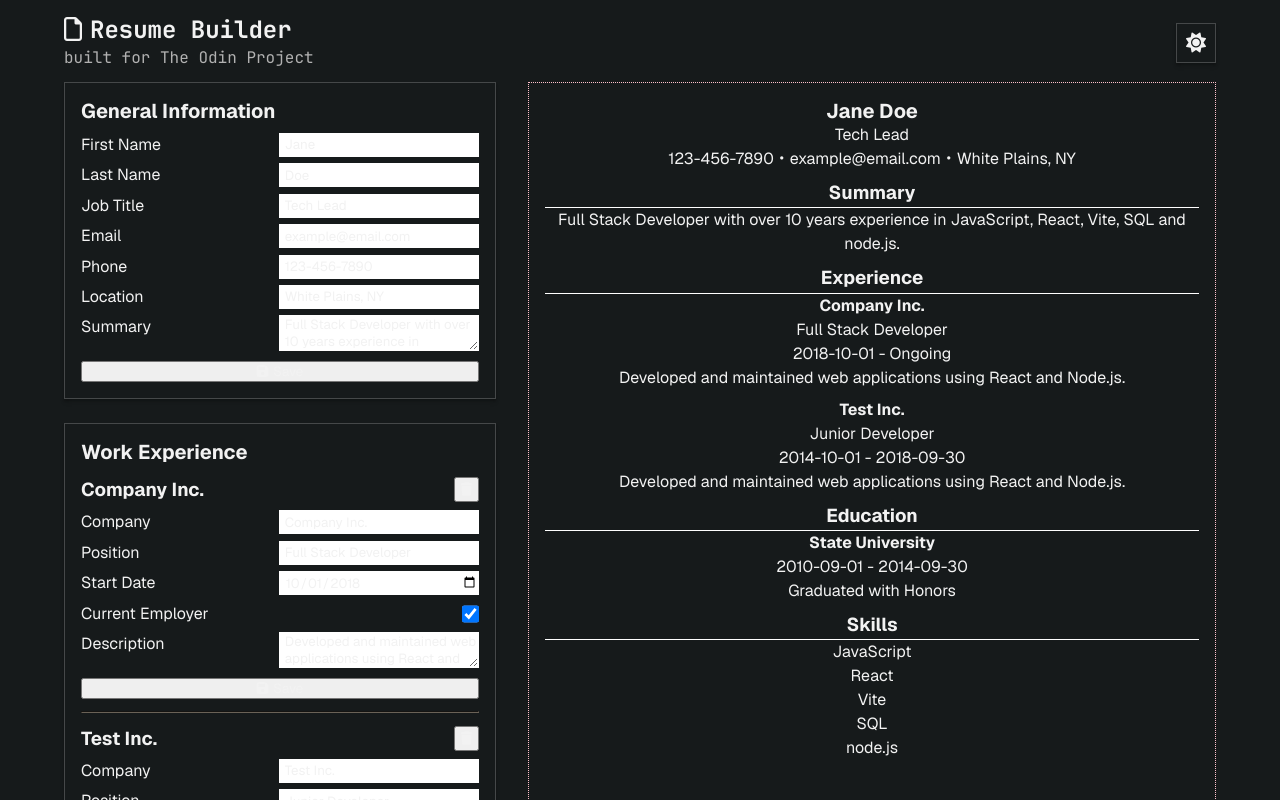
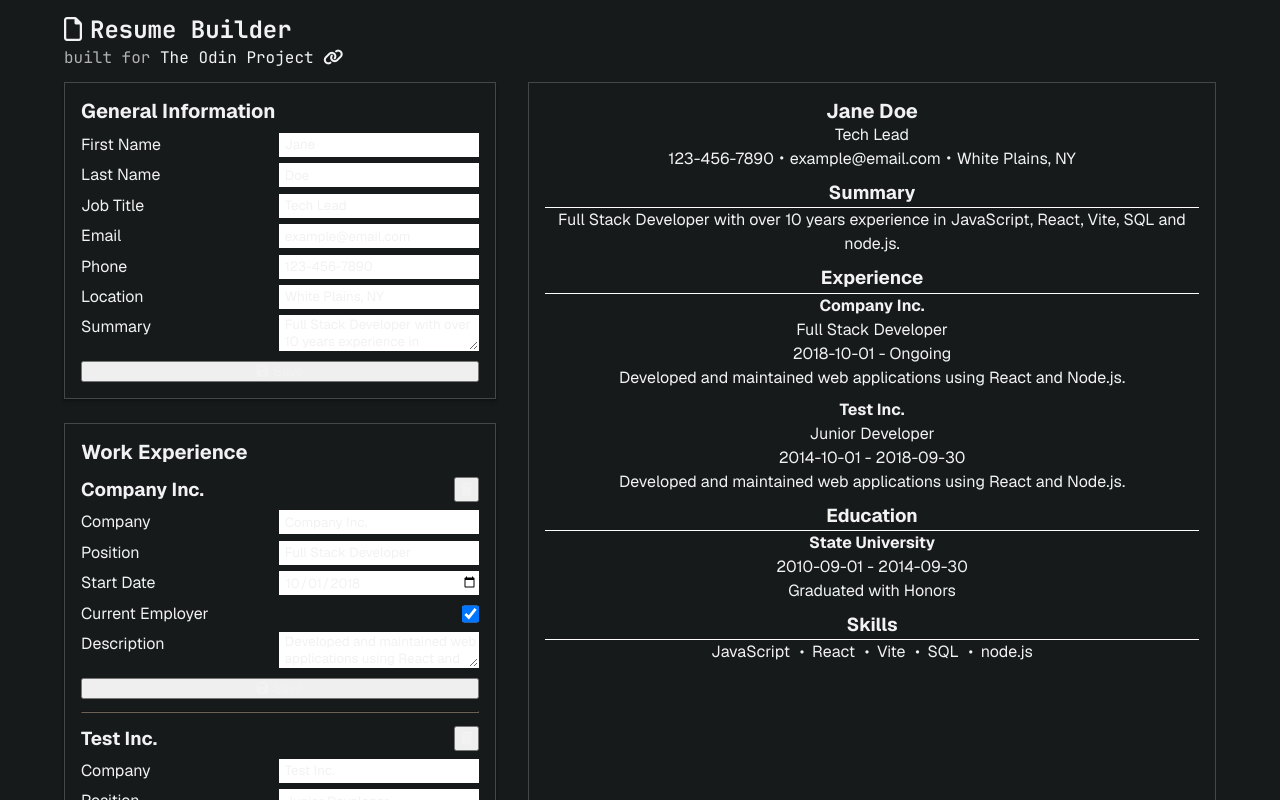
Before and after one commit to JonahKF/react-resume-app, a React (Vite) app: page / in a window 1280 px wide. Shown: the top 800 px of the page. Built offline with nearby package versions, Linux system fonts and the light colour scheme.

Commit message:
finalized skills functionality, formatted skills in a4-preview, display none on light mode toggle, base project complete

```diff
--- a/src/components/App.jsx
+++ b/src/components/App.jsx
@@ -178,7 +178,12 @@ function App() {
             <i className="fa-regular fa-file"></i>
             Resume Builder
           </h1>
-          <div className="intro-text">built for The Odin Project</div>
+          <div className="intro-text">
+            built for{" "}
+            <a href="https://www.theodinproject.com">
+              The Odin Project <i class="fa-solid fa-link"></i>
+            </a>
+          </div>
         </div>
 
         <button className="light-mode-toggle">
--- a/src/components/ResumePreview.jsx
+++ b/src/components/ResumePreview.jsx
@@ -68,7 +68,10 @@ function ResumePreview({ personData }) {
           <h3>Skills</h3>
           <div className="wrapper">
             {personData.skills.map((skill, index) => (
-              <div key={index}>{skill}</div>
+              <span key={index}>
+                {skill}{" "}
+                {index != personData.skills.length - 1 ? <span>・</span> : null}
+              </span>
             ))}
           </div>
         </section>
--- a/src/styles/App.css
+++ b/src/styles/App.css
@@ -13,6 +13,17 @@ h1 > i {
 h1,
 .intro-text {
     font-family: var(--font-mono) !important;
+    a {
+        text-decoration: none;
+        font-family: "JetBrains Mono", mono;
+        transition: 200ms all;
+        &:hover {
+            color: #76b7d7;
+        }
+        i {
+            color: inherit;
+        }
+    }
 }
 
 button {
@@ -35,6 +46,8 @@ button {
     font: var(--h2);
     box-shadow: var(--shadow);
     cursor: pointer;
+
+    display: none;
 }
 
 .light-mode-toggle:hover {
@@ -175,7 +188,7 @@ h2 {
     aspect-ratio: 210 / 297;
     padding: 1rem;
 
-    border: 1px dotted pink;
+    border: 1px solid rgba(255, 255, 255, 0.2);
 
     display: flex;
     flex-direction: column;
@@ -191,6 +204,18 @@ h2 {
     section {
         margin-top: 0.5rem;
         margin-bottom: 0.5rem;
+
+        &.skills > .wrapper {
+            display: flex;
+            flex-direction: row;
+            align-items: center;
+            justify-content: center;
+            gap: 2px;
+            span > span {
+                position: relative;
+                top: 1px;
+            }
+        }
     }
 }
 
```
